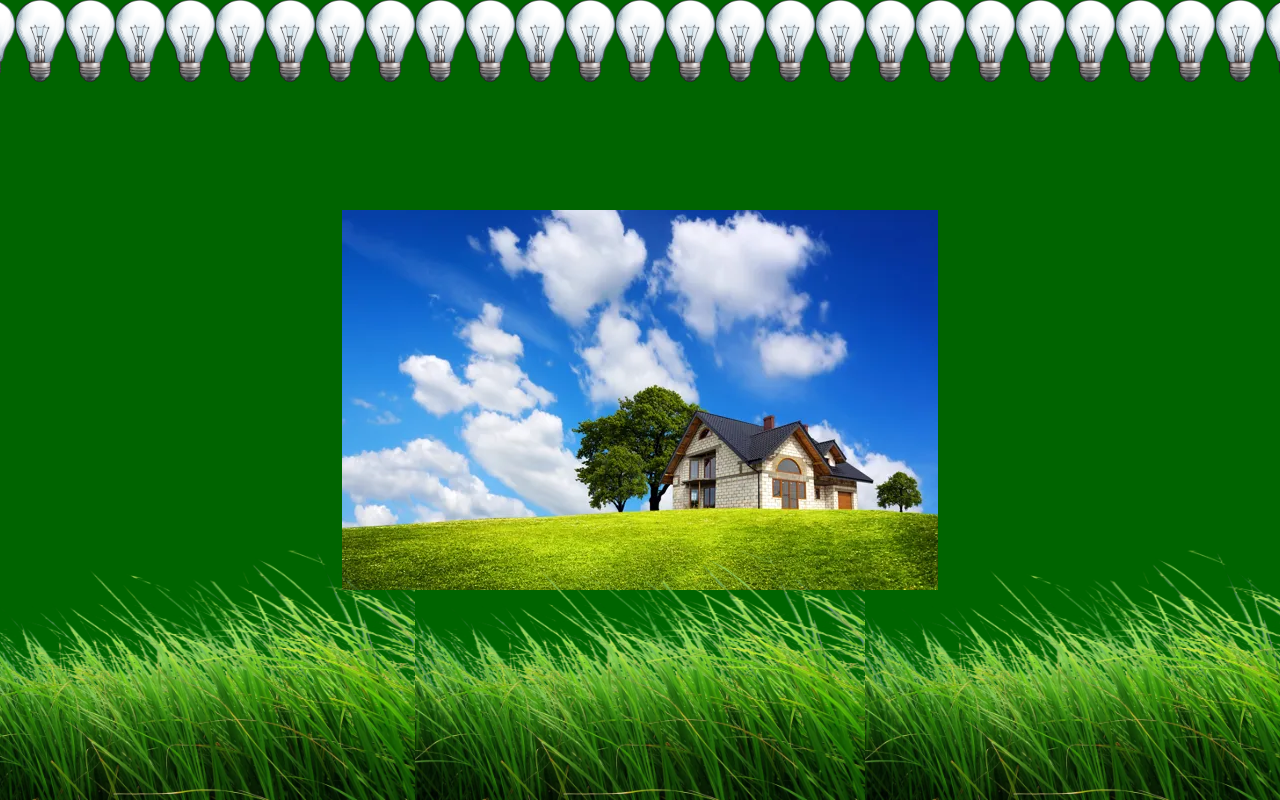
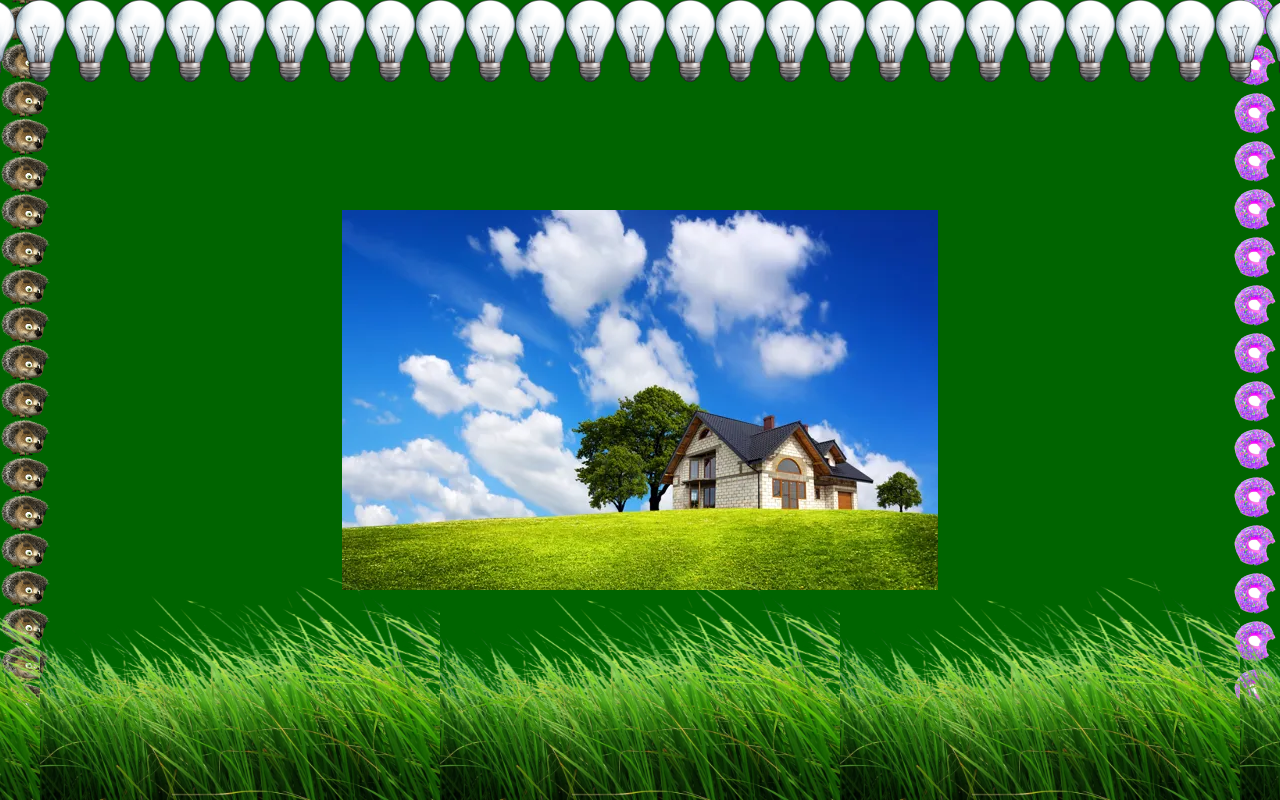
Before and after one commit to Lev-Plo/HW-16, a plain HTML site: page index.html in a window 1280 px wide. Drawn offline with Linux system fonts and the light colour scheme.

Commit message:
Update styles.css

```diff
--- a/styles.css
+++ b/styles.css
@@ -6,22 +6,15 @@ body {
   background-image: url(./images/house.webp);
   background-repeat: no-repeat;
   background-position: center;
+  width: 100%;
+  height: 100vh;
 }
 .bg-box::before {
   content: "";
   display: block;
-  height: 100px;
-  background-image: url(./images/lamp.webp);
-  background-position: top;
-  background-size: 50px;
-  background-repeat: repeat-x;
+  height: 100vh;
+  background-image: url(./images/grass.webp), url(./images/lamp.webp), url(./images/hedgehog.webp), url(./images/donut.webp);
+  background-position: bottom, top, left, right;
+  background-size: 400px, 50px, 50px, 50px;
+  background-repeat: repeat-x, repeat-x, repeat-y, repeat-y;
 }
-.bg-box::after {
-  content: "";
-  display: block;
-  height: calc(100vh - 100px);
-  background-image: url(./images/grass.webp);
-  background-position: bottom;
-  background-size: 450px;
-  background-repeat: repeat-x;
-}
```
